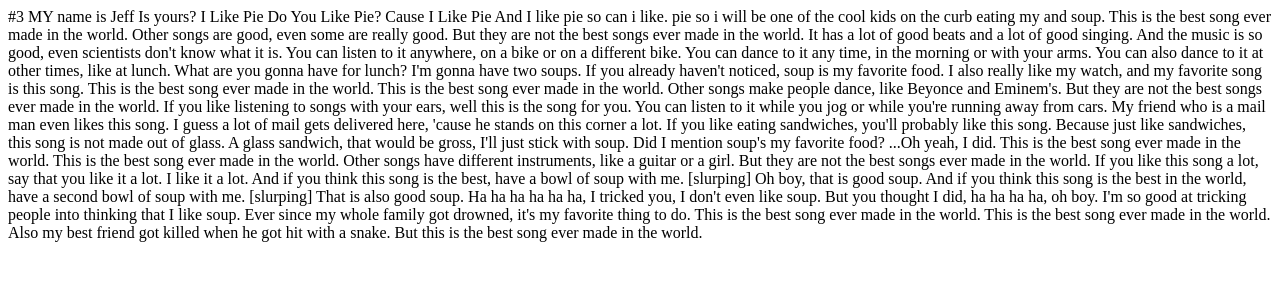
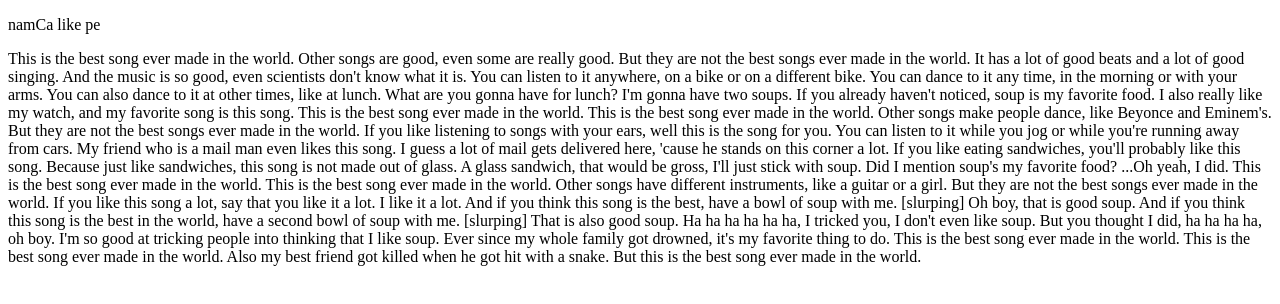
Before and after one commit to JeffTheReff/Git_Hub_Demo, a plain HTML site: page index.html in a window 1280 px wide. Drawn offline with Linux system fonts and the light colour scheme.

Commit message:
TEST
TEST

```diff
--- a/index.html
+++ b/index.html
@@ -4,7 +4,7 @@
 	<title>#RED JeffTheReff's very cool and special thing!</title>
 </head>
 <body>
-	#3 MY name is Jeff Is yours? I Like Pie Do You Like Pie? Cause I Like Pie And I like pie so can i like. pie so i will be one of the cool kids on the curb eating my and soup.
+	<p id="cool"> namCa  like pe </p>
 	This is the best song ever made in the world.
 	Other songs are good, even some are really good.
 	But they are not the best songs ever made in the world.
```
